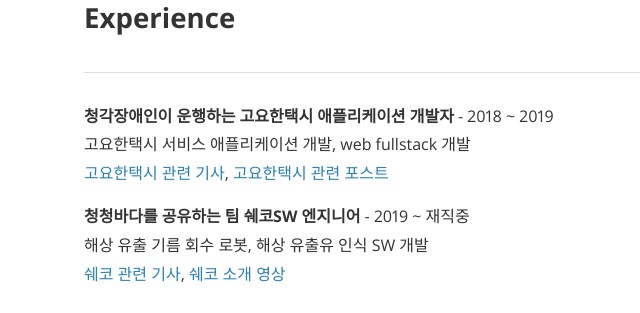
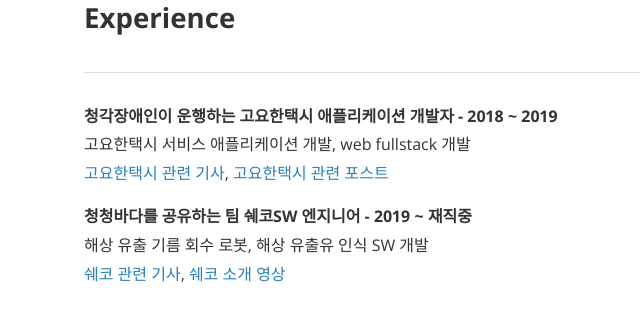
Before and after one commit to injae-kim/injae-kim.github.io, a Jekyll site: the page built from about.md, in a window 1280 px wide and 900 px high, scrolled down 1316 px. Shown: the part 155-468 px from the top of the window, without its empty margins (188-828 px from the left). Built offline with Jekyll 4.4.1, drawn with Linux system fonts in a browser that asks for light colours; nearby versions of some CDN libraries; some web fonts are replaced.

Commit message:
fix post

```diff
--- a/about.md
+++ b/about.md
@@ -47,10 +47,10 @@
 
 ---
 
-**청각장애인이 운행하는 고요한택시 애플리케이션 개발자** - 2018 ~ 2019<br/>고요한택시 서비스 애플리케이션 개발, web fullstack 개발<br/>
+**청각장애인이 운행하는 고요한택시 애플리케이션 개발자 - 2018 ~ 2019**<br/>고요한택시 서비스 애플리케이션 개발, web fullstack 개발<br/>
 [고요한택시 관련 기사](http://news1.kr/articles/?3786791), [고요한택시 관련 포스트](https://blog.naver.com/kead1/221677118935)
 
-**청청바다를 공유하는 팀 쉐코SW 엔지니어** - 2019 ~ 재직중<br/>해상 유출 기름 회수 로봇, 해상 유출유 인식 SW 개발<br/>
+**청청바다를 공유하는 팀 쉐코SW 엔지니어 - 2019 ~ 재직중**<br/>해상 유출 기름 회수 로봇, 해상 유출유 인식 SW 개발<br/>
 [쉐코 관련 기사](https://www.yna.co.kr/view/AKR20190628149500065?input=1195m), [쉐코 소개 영상](https://www.youtube.com/watch?v=V6j5l5dnHDc)
 
 <br/>
```
